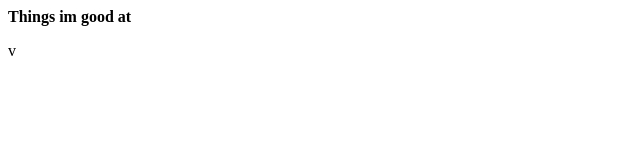
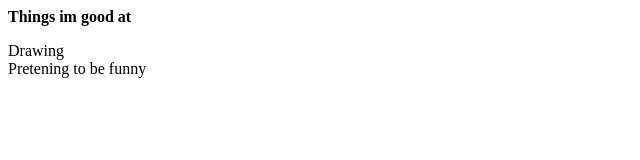
Before and after one commit to Kinglsquid/Kinglsquid.github.io, a plain HTML site: page index.html in a window 1280 px wide. Shown: the whole page, without its empty margins (0-640 px from the left). Drawn offline with Linux system fonts and the light colour scheme.

Commit message:
Update index.html

```diff
--- a/index.html
+++ b/index.html
@@ -4,6 +4,6 @@
       <strong>Things im good at</strong>
     </head>
     <body>
-      <p> v </p>
+      <p> Drawing <br> Pretening to be funny </p>
     </body>
 </html>
```
